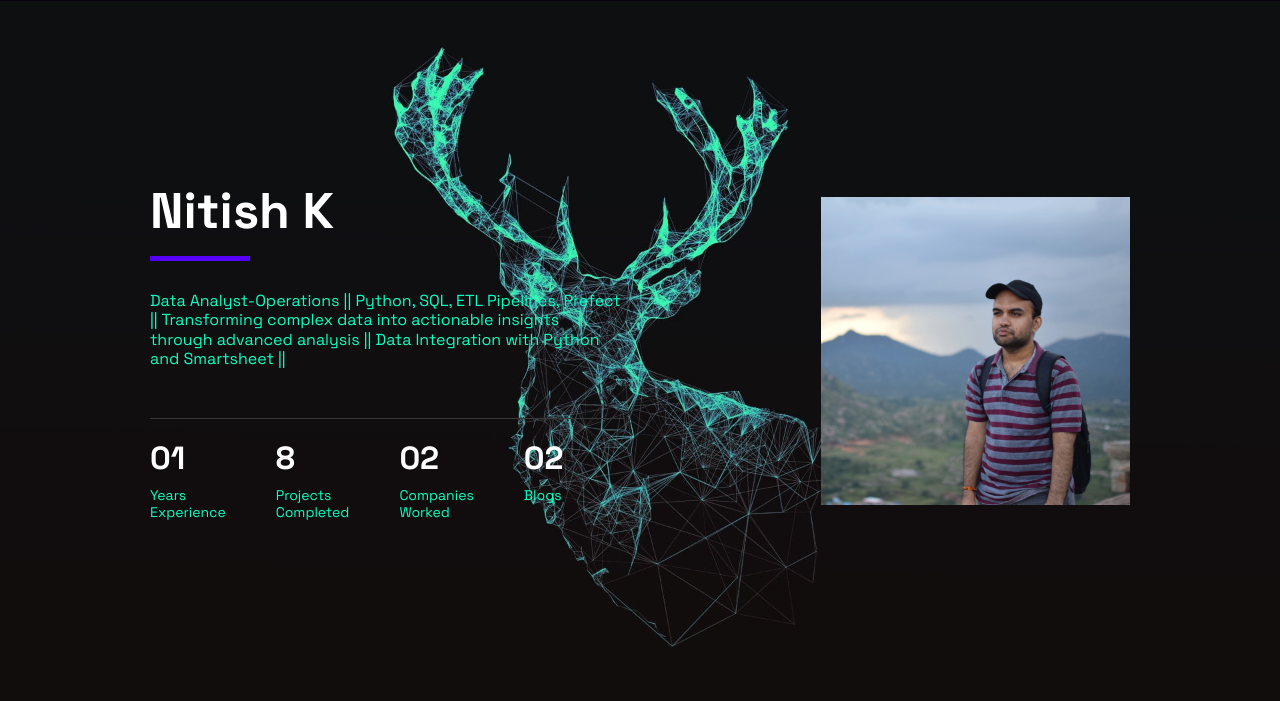
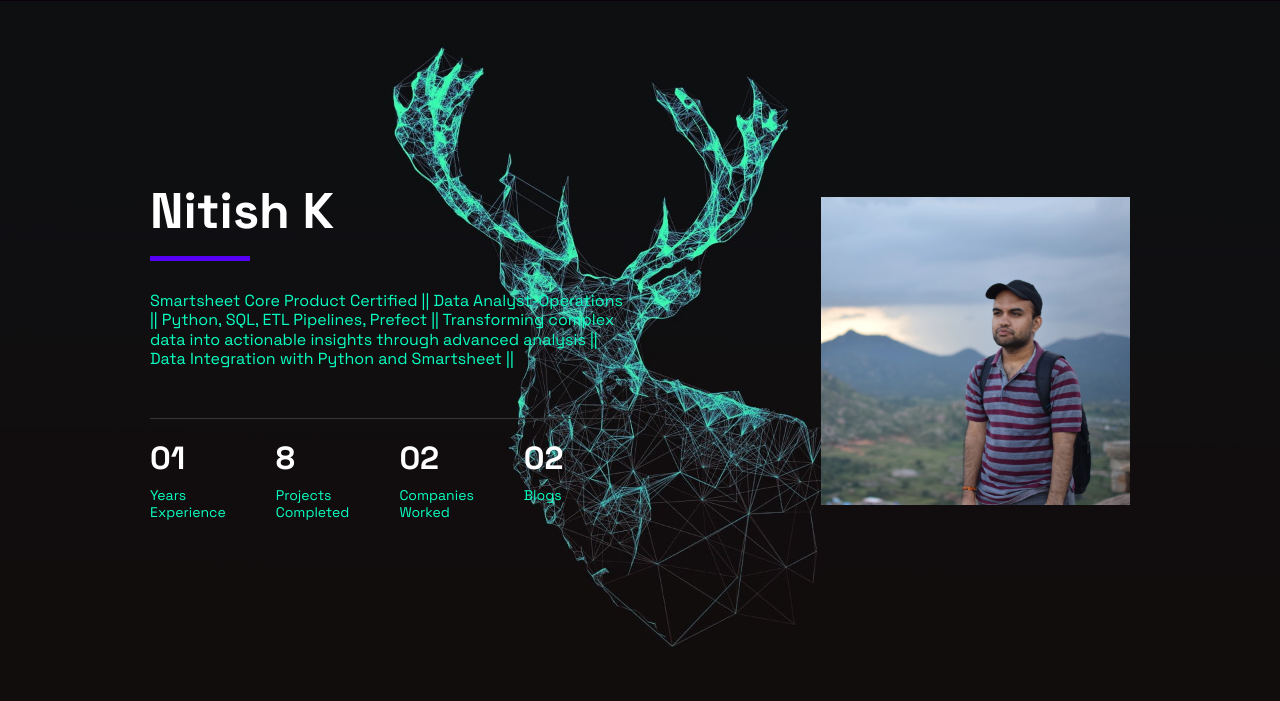
Before and after one commit to Nitish36/Nitish-Data-Analyst-Portfolio, a plain HTML site: page index.html in a window 1280 px wide. Shown: the part 99-800 px from the top of the page. Drawn offline with nearby package versions, Linux system fonts and the light colour scheme.

Commit message:
Final Commit

```diff
--- a/index.html
+++ b/index.html
@@ -77,7 +77,7 @@
                 <div class="d-grid hero__wrapper">
                     <div class="hero__content">
                         <h1 class="hero__title">Nitish K</h1>
-                        <p class="hero__description">Data Analyst-Operations || Python, SQL, ETL Pipelines, Prefect || Transforming complex data into actionable insights through advanced analysis || Data Integration with Python and Smartsheet ||</p>
+                        <p class="hero__description">Smartsheet Core Product Certified || Data Analyst-Operations || Python, SQL, ETL Pipelines, Prefect || Transforming complex data into actionable insights through advanced analysis || Data Integration with Python and Smartsheet ||</p>
                         <div class="hero__info">
                             <div class="hero__info-wrapper">
                                 <p class="hero__info-number">01</p>
@@ -637,6 +637,9 @@ In this article, I’m going to show how you can quickly and easily load weather
                     <div class="qualification__item">
                         <ul class="skills__list">
                             <li class="skills__item"><i class="ri-arrow-right-s-fill"></i>
+                                <a href="https://www.credly.com/badges/c443f10e-b3b7-4059-be19-5649160fc506/public_url">Smartsheet Core Product </a>
+                            </li>
+                            <li class="skills__item"><i class="ri-arrow-right-s-fill"></i>
                                 <a href="https://www.udemy.com/certificate/UC-2b30f34b-7208-4afd-b9a1-5ee85f96ad83/">PowerBI Mastery - From Udemy  </a>
                             </li>
                             <li class="skills__item"><i class="ri-arrow-right-s-fill"></i>
```
